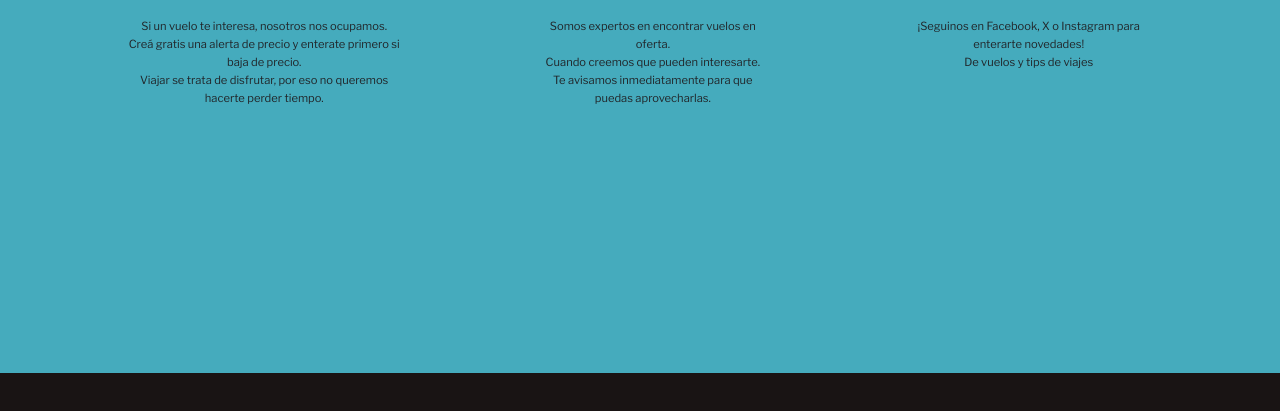
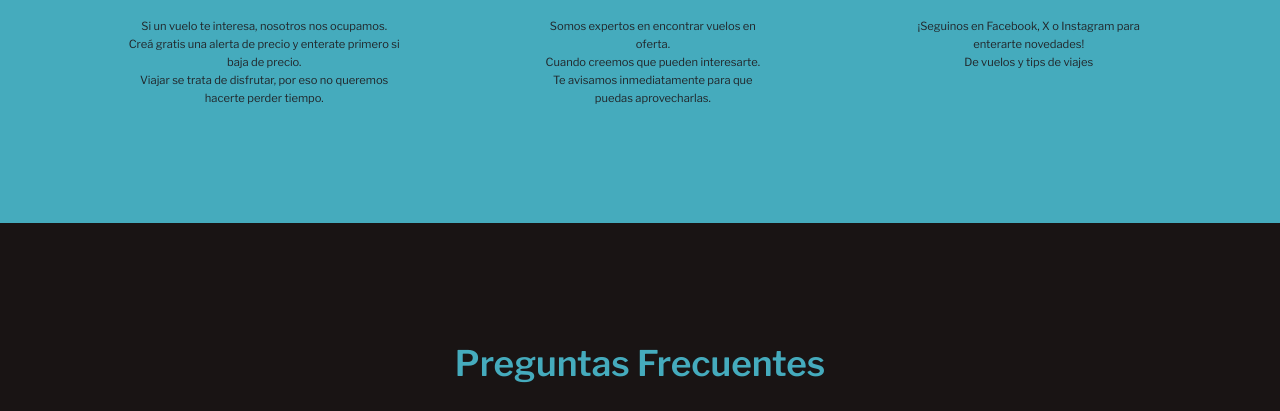
Before and after one commit to EricWeb-Coder/Por-el-mundo, a website: page index.html in a window 1280 px wide. Shown: the part 3449-3860 px from the top of the page. Drawn offline with nearby package versions, Linux system fonts and the light colour scheme.

Commit message:
arregle fondo

```diff
--- a/assets/scss/_fondo.scss
+++ b/assets/scss/_fondo.scss
@@ -21,7 +21,4 @@
         font-size: 0.7em;
         font-family: $mainFont;
     }
-    div{
-        margin-bottom: 150px;
-    }
 }
```
Also changed, not shown: assets/css/main.css.
